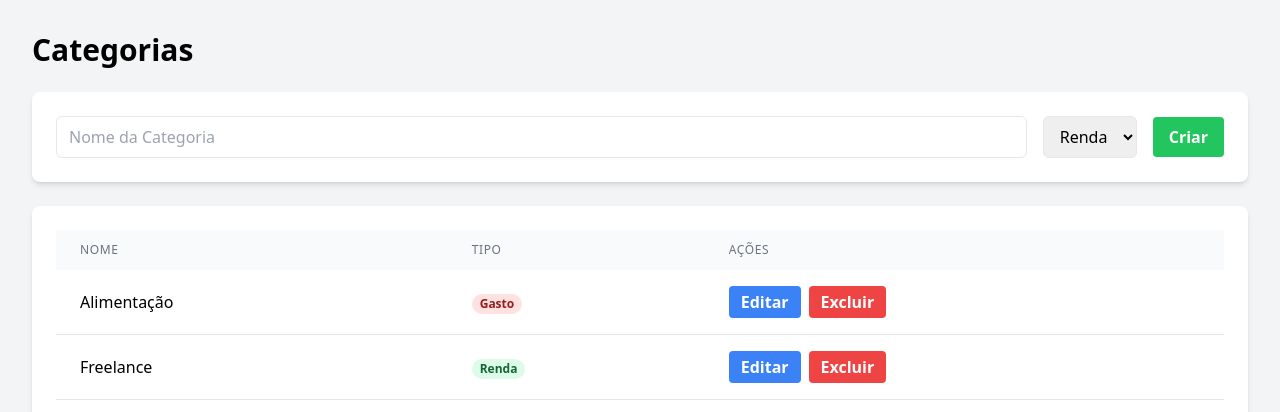
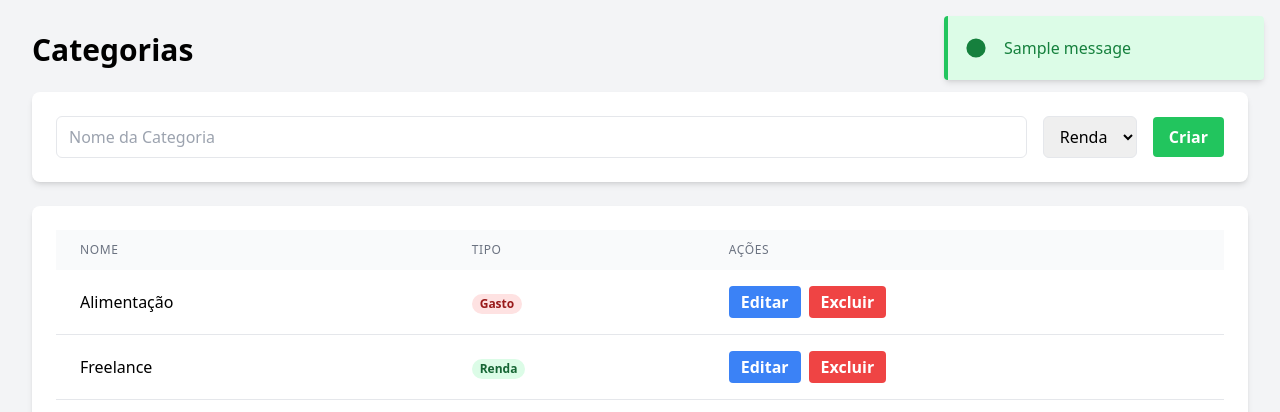
Before and after one commit to was-app/save-spark, a Django app: template Categories/templates/categories.html in a window 1280 px wide. Shown: the top 412 px of the page. Run offline with Django 4.2, Linux system fonts and the light colour scheme; the template is opened without the code that fills it: values named after a table or form of the project are taken from there, others are empty; data comes from the database, SQL or seed files in the repository; tables that the repository leaves empty hold one stand-in row (Sample ...); one stand-in notice (Sample message) is shown; some libraries are stand-ins or nearby versions.

Commit message:
Categories template html

```diff
--- a/Categories/templates/categories.html
+++ b/Categories/templates/categories.html
@@ -8,6 +8,35 @@
 <body class="bg-gray-100 p-8">
 
 <h1 class="text-3xl font-bold mb-6">Categorias</h1>
+{% if messages %}
+    <div class="fixed top-4 right-4 z-50 w-80">
+        {% for message in messages %}
+            {% if message.tags == 'error' %}
+                <div class="bg-red-100 border-l-4 border-red-500 text-red-700 p-4 mb-4 rounded shadow-md">
+                    <div class="flex items-center">
+                        <div class="py-1">
+                            <svg class="w-6 h-6 mr-4" fill="currentColor" viewBox="0 0 20 20">
+                                <path d="M10 18a8 8 0 100-16 8 8 0 000 16zM8.707 7.293a1 1 0 00-1.414 1.414L8.586 10l-1.293 1.293a1 1 0 101.414 1.414L10 11.414l1.293 1.293a1 1 0 001.414-1.414L11.414 10l1.293-1.293a1 1 0 00-1.414-1.414L10 8.586 8.707 7.293z"/>
+                            </svg>
+                        </div>
+                        <div>{{ message }}</div>
+                    </div>
+                </div>
+            {% else %}
+                <div class="bg-green-100 border-l-4 border-green-500 text-green-700 p-4 mb-4 rounded shadow-md">
+                    <div class="flex items-center">
+                        <div class="py-1">
+                            <svg class="w-6 h-6 mr-4" fill="currentColor" viewBox="0 0 20 20">
+                                <path d="M10 18a8 8 0 100-16 8 8 0 000 16zm3.707-9.293a1 1 0 00-1.414-1.414L9 10.586 7.707 9.293a1 1 0 00-1.414 1.414l2 2a1 1 0 001.414 0l4-4z"/>
+                            </svg>
+                        </div>
+                        <div>{{ message }}</div>
+                    </div>
+                </div>
+            {% endif %}
+        {% endfor %}
+    </div>
+{% endif %}
 
 <div class="mb-6 bg-white p-6 rounded-lg shadow-md">
     <form method="POST" class="flex gap-4 items-center">
--- a/Transactions/forms.py
+++ b/Transactions/forms.py
@@ -92,7 +92,7 @@ class OutgoingTransactionForm(forms.ModelForm):
     )
 
     class Meta:
-        model = OutgoingTransaction
+        model = OutgoingTransaction # tem que chamar o model de transactions
         fields = ['description', 'value', 'category', 'frequency']
 
     def __init__(self, *args, **kwargs):
```
Also changed, not shown: other parts of Categories/templates/categories.html (+0 -3 lines), 3 other files.
